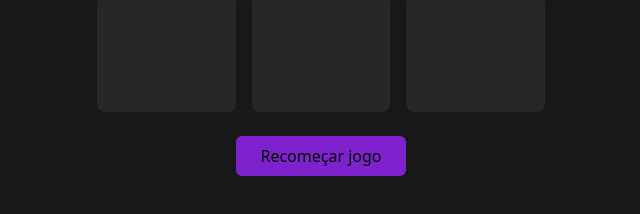
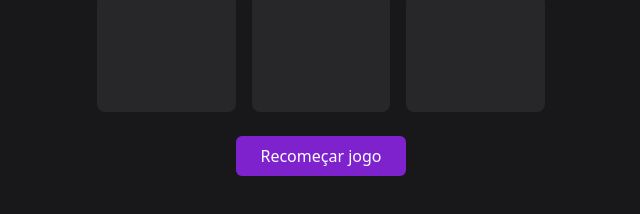
Before and after one commit to gustaoliveira1/jogo-da-velha, a Next.js app: page / in a window 1280 px wide. Shown: the part 448-662 px from the top of the page, without its empty margins (319-959 px from the left). Built offline with nearby package versions, Linux system fonts and the light colour scheme.

Commit message:
Text color correction

```diff
--- a/src/pages/index.jsx
+++ b/src/pages/index.jsx
@@ -88,7 +88,7 @@ export default function Home() {
 
         </div>
         <button
-          className="bg-purple-700 active:bg-purple-800 px-6 py-2 rounded-md mt-6"
+          className="text-white bg-purple-700 active:bg-purple-800 px-6 py-2 rounded-md mt-6"
           onClick={createNewGame}>
           Recomeçar jogo
         </button>
@@ -96,17 +96,17 @@ export default function Home() {
         <div className={`${displayWinnerScreen || displayDrawScreen ? "block" : "hidden"} absolute h-full w-full flex justify-center items-center bg-zinc-700/60`}>
           <div className="bg-zinc-900 p-10 text-center rounded-md">
             <div className={`${displayWinnerScreen ? "block" : "hidden"}`}>
-              <h1 className="font-bold text-2xl">
+              <h1 className="font-bold text-white text-2xl">
                 Vitória do <span className="text-purple-700">jogador {winner}</span>
               </h1>
             </div>
             <div className={`${displayDrawScreen ? "block" : "hidden"}`}>
-              <h1 className="font-bold text-2xl">
+              <h1 className="font-bold text-white text-2xl">
                 Deu <span className="text-purple-700">velha!</span>
               </h1>
             </div>
             <button
-              className="text-sm mt-4 bg-purple-700 active:bg-purple-800 px-4 py-1 rounded-md"
+              className="text-white text-sm mt-4 bg-purple-700 active:bg-purple-800 px-4 py-1 rounded-md"
               onClick={createNewGame}>
               Começar outra partida
             </button>
```
